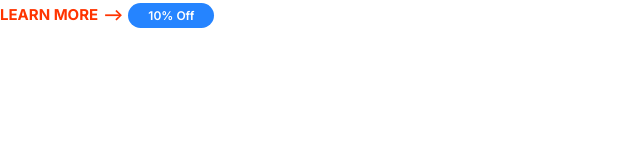
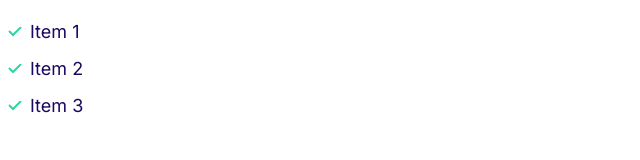
Before and after one commit to damasc0s/site-moshify, a plain HTML site: page index.html in a window 1280 px wide. Shown: the whole page, without its empty margins (0-640 px from the left). Drawn offline with Linux system fonts and the light colour scheme.

Commit message:
making lists and inserting ticks.

```diff
--- a/css/styles.css
+++ b/css/styles.css
@@ -121,3 +121,31 @@
     font-size: 1.2rem;
   }
 }
+
+/* Lists */
+.list {
+  list-style: none;
+  padding-left: 0;
+  color: var(--color-headings);
+}
+
+.list--inline .list__item {
+  display: inline-block;
+  margin-right: 2rem;
+}
+
+.list--tick {
+  list-style-image: url(../images/tick.svg);
+  padding-left: 3rem;
+}
+
+.list--tick .list__item {
+  padding-left: 0.5rem;
+  margin-bottom: 1rem;
+}
+
+@media screen and (min-width: 1024px) {
+  .list--tick .list__item {
+    padding-left: 0;
+  }
+}
--- a/index.html
+++ b/index.html
@@ -14,7 +14,10 @@
     <link rel="stylesheet" href="css/styles.css" />
   </head>
   <body>
-    <a href="#" class="link-arrow"> Learn more</a>
-    <span class="badge badge--primary badge--small">10% Off</span>
+    <ul class="list list--tick">
+      <li class="list__item">Item 1</li>
+      <li class="list__item">Item 2</li>
+      <li class="list__item">Item 3</li>
+    </ul>
   </body>
 </html>
```
Also changed, not shown: components/lists.html (added, +5 -0 lines), components/badges.html (renamed from css/components/badges.html), components/links.html (renamed from css/components/links.html), images/tick.svg (added).
